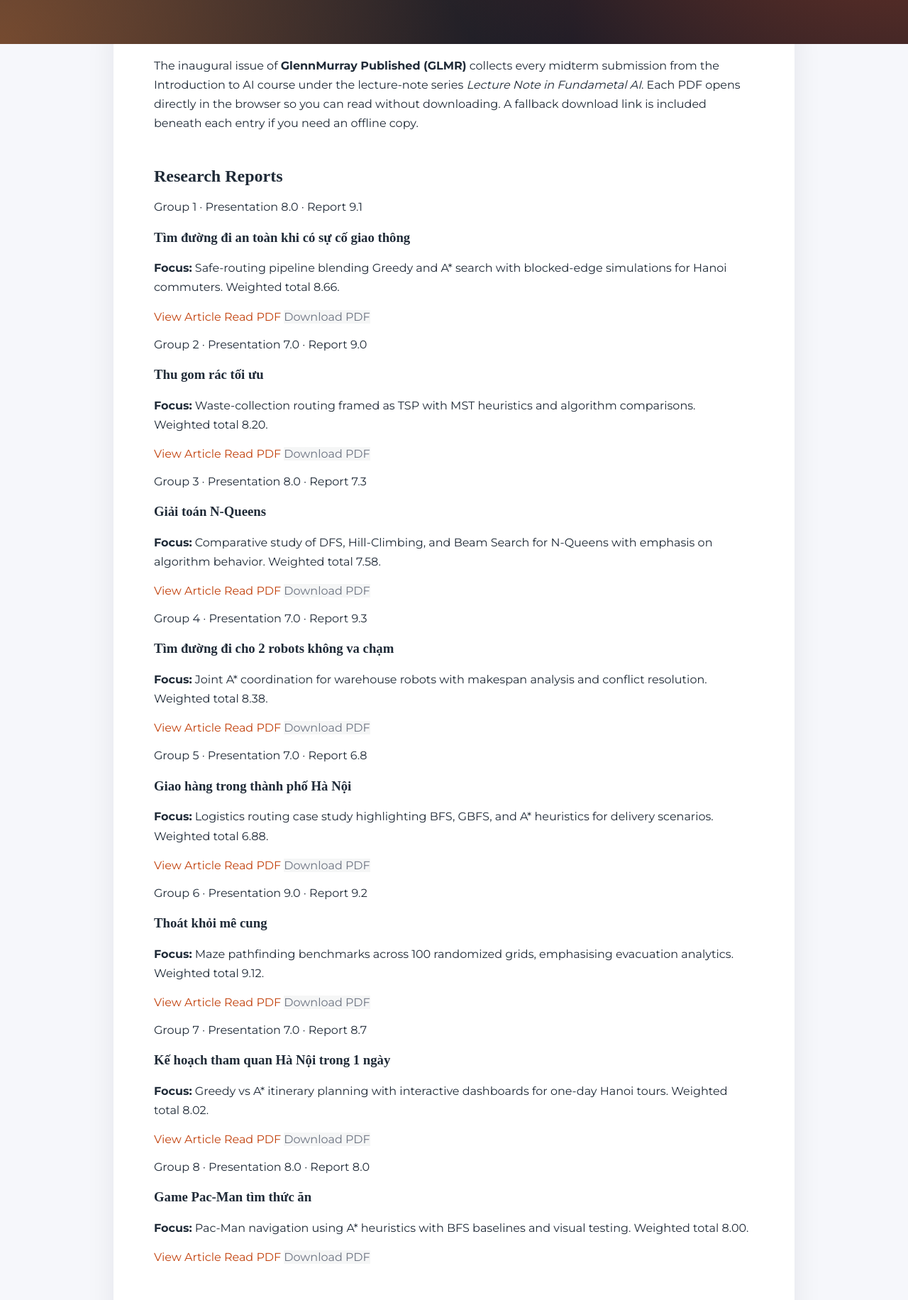
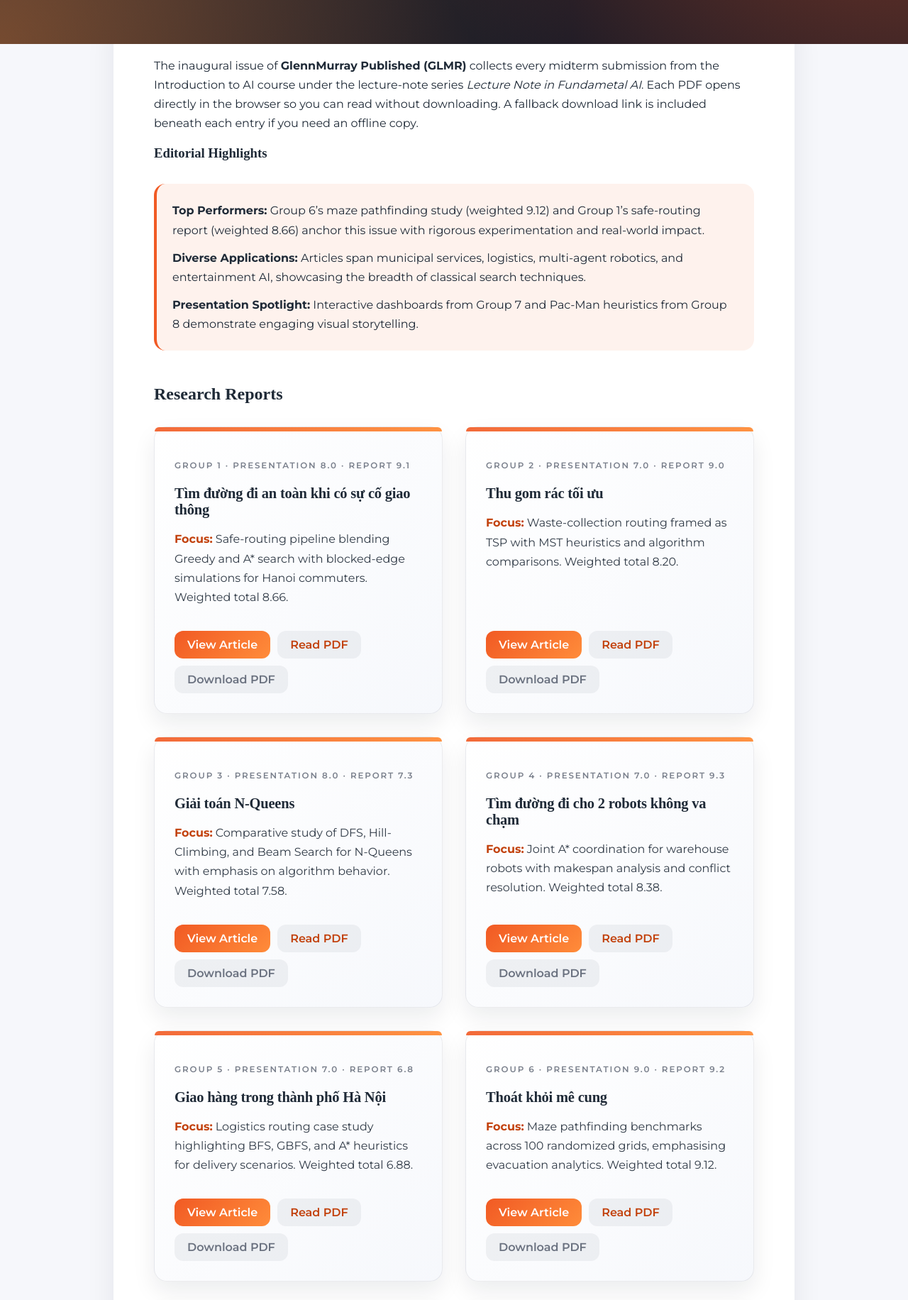
Before and after one commit to nghianguyen7171/glmr_pub, a Jekyll site: the page built from docs/issue-1.md, in a window 1280 px wide. Shown: the part 360-2192 px from the top of the page at 71% size. Built offline with Jekyll 4.4.1, drawn with Linux system fonts in a browser that asks for light colours; some web fonts are replaced.

Commit message:
Enhance issue layout visuals and editorial highlights

```diff
--- a/docs/assets/css/journal.css
+++ b/docs/assets/css/journal.css
@@ -369,6 +369,121 @@ a:focus {
   color: #fff5eb;
 }
 
+.collection-grid {
+  display: grid;
+  gap: 32px;
+  grid-template-columns: repeat(auto-fit, minmax(280px, 1fr));
+  margin: 32px 0;
+}
+
+.collection-card {
+  position: relative;
+  background: linear-gradient(135deg, rgba(255, 255, 255, 0.98), rgba(246, 248, 252, 0.98));
+  border-radius: 18px;
+  padding: 32px 28px 28px;
+  border: 1px solid rgba(17, 24, 39, 0.08);
+  box-shadow: 0 14px 32px rgba(17, 24, 39, 0.08);
+  display: flex;
+  flex-direction: column;
+  gap: 16px;
+  transition: transform 0.25s ease, box-shadow 0.25s ease;
+}
+
+.collection-card::before {
+  content: "";
+  position: absolute;
+  inset: 0 0 auto 0;
+  height: 6px;
+  border-radius: 18px 18px 0 0;
+  background: linear-gradient(90deg, rgba(241, 90, 36, 0.9), rgba(255, 135, 46, 0.9));
+}
+
+.collection-card:hover {
+  transform: translateY(-6px);
+  box-shadow: 0 22px 40px rgba(17, 24, 39, 0.18);
+}
+
+.collection-card header h3 {
+  margin: 0;
+  font-size: 1.28rem;
+  letter-spacing: -0.01em;
+}
+
+.card-meta {
+  text-transform: uppercase;
+  font-size: 0.74rem;
+  letter-spacing: 0.16em;
+  font-weight: 600;
+  color: rgba(107, 114, 128, 0.9);
+  margin-bottom: 6px;
+}
+
+.card-body {
+  margin: 0;
+  color: rgba(31, 42, 55, 0.92);
+  line-height: 1.7;
+}
+
+.card-body strong {
+  color: var(--glmr-accent-dark);
+}
+
+.card-actions {
+  margin-top: auto;
+  display: flex;
+  flex-wrap: wrap;
+  gap: 10px;
+}
+
+.card-link {
+  padding: 10px 18px;
+  border-radius: 12px;
+  font-weight: 600;
+  background: linear-gradient(135deg, var(--glmr-accent), #ff8c3a);
+  color: #fff;
+  display: inline-flex;
+  align-items: center;
+  gap: 6px;
+  transition: transform 0.2s ease, box-shadow 0.2s ease;
+}
+
+.card-link.secondary {
+  background: rgba(17, 24, 39, 0.05);
+  color: var(--glmr-accent-dark);
+}
+
+.card-link.secondary.subtle {
+  background: rgba(17, 24, 39, 0.05);
+  color: var(--glmr-muted);
+}
+
+.card-link:hover {
+  transform: translateY(-2px);
+  box-shadow: 0 12px 24px rgba(241, 90, 36, 0.18);
+}
+
+.card-link.secondary:hover {
+  box-shadow: 0 8px 16px rgba(17, 24, 39, 0.12);
+}
+
+.card-link.secondary.subtle:hover {
+  box-shadow: none;
+  background: rgba(17, 24, 39, 0.08);
+}
+
+.callout-list {
+  background: rgba(241, 90, 36, 0.08);
+  border-left: 4px solid var(--glmr-accent);
+  padding: 24px 28px;
+  border-radius: 16px;
+  list-style: none;
+  margin: 32px 0;
+}
+
+.callout-list li + li {
+  margin-top: 12px;
+}
+
 @media (max-width: 720px) {
   .hero-inner {
     padding: 0 20px;
--- a/docs/issue-1.md
+++ b/docs/issue-1.md
@@ -6,6 +6,14 @@ hero_lead: "Peer-reviewed style coverage of GLMR’s midterm research reports an
 ---
 
 The inaugural issue of **GlennMurray Published (GLMR)** collects every midterm submission from the Introduction to AI course under the lecture-note series *Lecture Note in Fundametal AI*. Each PDF opens directly in the browser so you can read without downloading. A fallback download link is included beneath each entry if you need an offline copy.
+
+### Editorial Highlights
+
+<ul class="callout-list">
+  <li><strong>Top Performers:</strong> Group 6’s maze pathfinding study (weighted 9.12) and Group 1’s safe-routing report (weighted 8.66) anchor this issue with rigorous experimentation and real-world impact.</li>
+  <li><strong>Diverse Applications:</strong> Articles span municipal services, logistics, multi-agent robotics, and entertainment AI, showcasing the breadth of classical search techniques.</li>
+  <li><strong>Presentation Spotlight:</strong> Interactive dashboards from Group 7 and Pac-Man heuristics from Group 8 demonstrate engaging visual storytelling.</li>
+</ul>
 
 ## Research Reports
 
```
